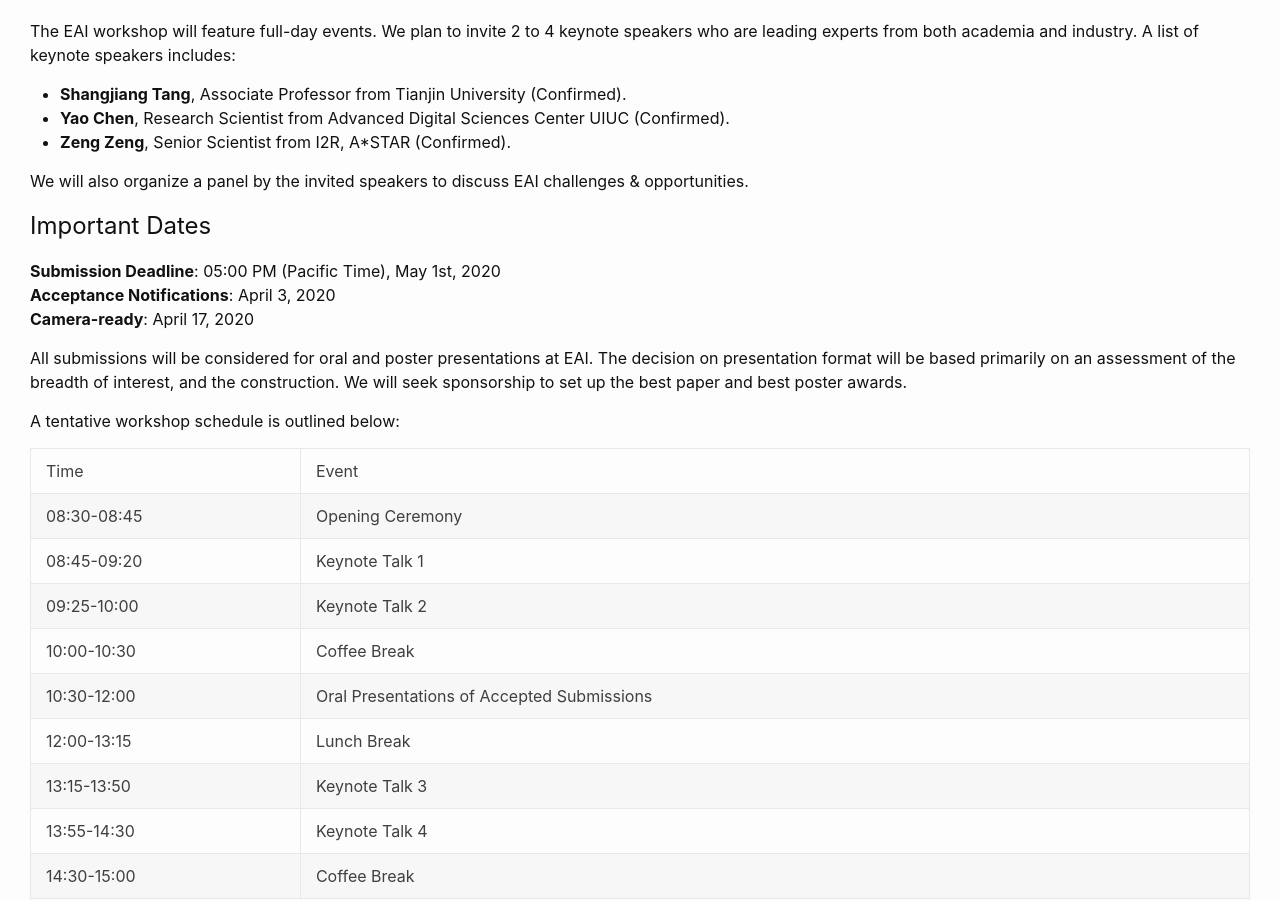
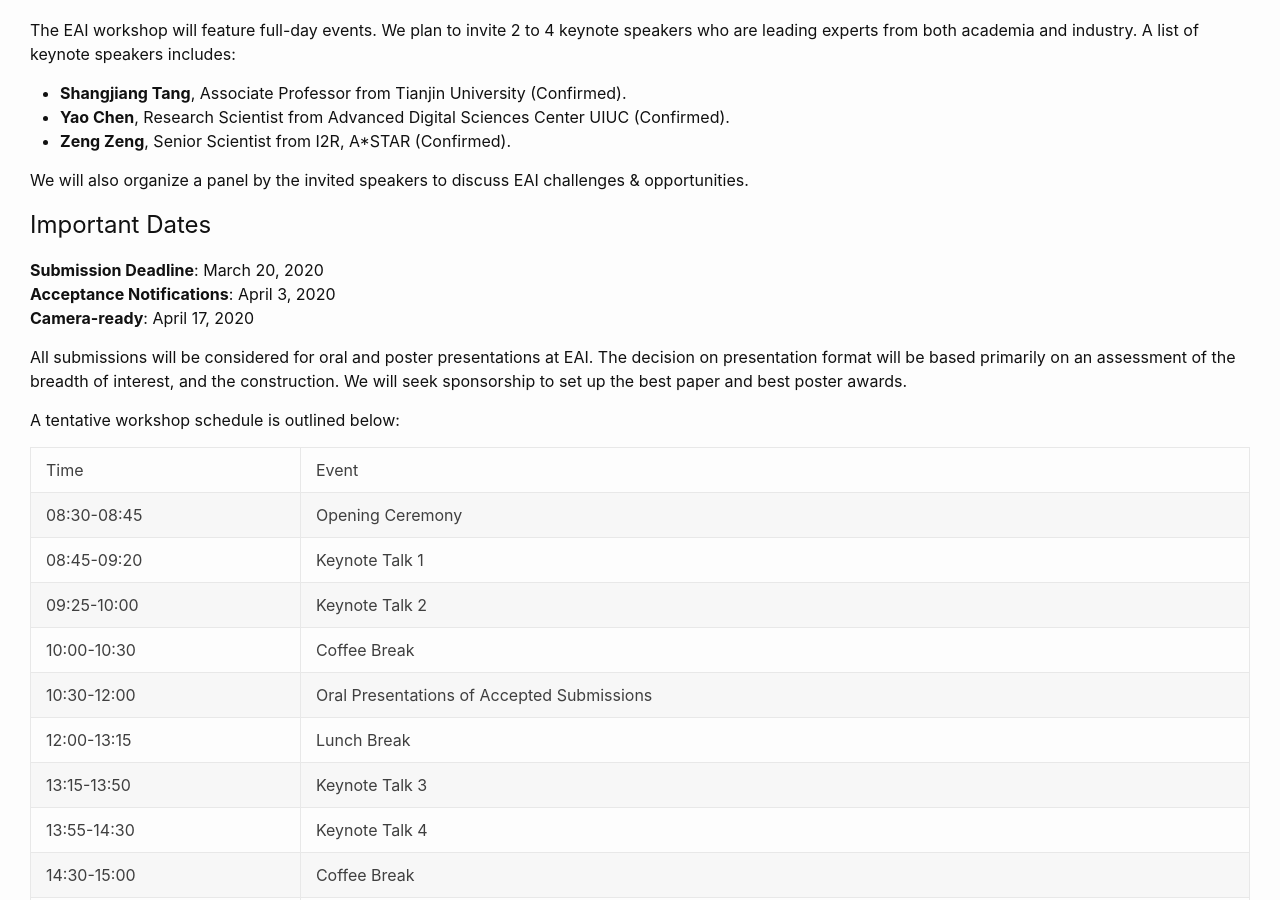
Before and after one commit to EAI-ICDCS/EAI-ICDCS.github.io, a Jekyll site: the page built from index.markdown, in a window 1280 px wide and 900 px high, scrolled down 1015 px. Built offline with Jekyll 4.4.1, drawn with Linux system fonts in a browser that asks for light colours.

Commit message:
Add overlay on head image Change submission deadline

```diff
--- a/index.markdown
+++ b/index.markdown
@@ -37,7 +37,7 @@ The EAI workshop will feature full-day events. We plan to invite 2 to 4 keynote
 We will also organize a panel by the invited speakers to discuss EAI challenges & opportunities.
 
 ## Important Dates
-**Submission Deadline**: 05:00 PM (Pacific Time), May 1st, 2020
+**Submission Deadline**: March 20, 2020
 **Acceptance Notifications**: April 3, 2020
 **Camera-ready**: April 17, 2020
 
```
Also changed, not shown: assets/Singapore_skyline_at_sunset_viewed_from_Gardens_by_the_Bay_East_-_20200106.jpg.
